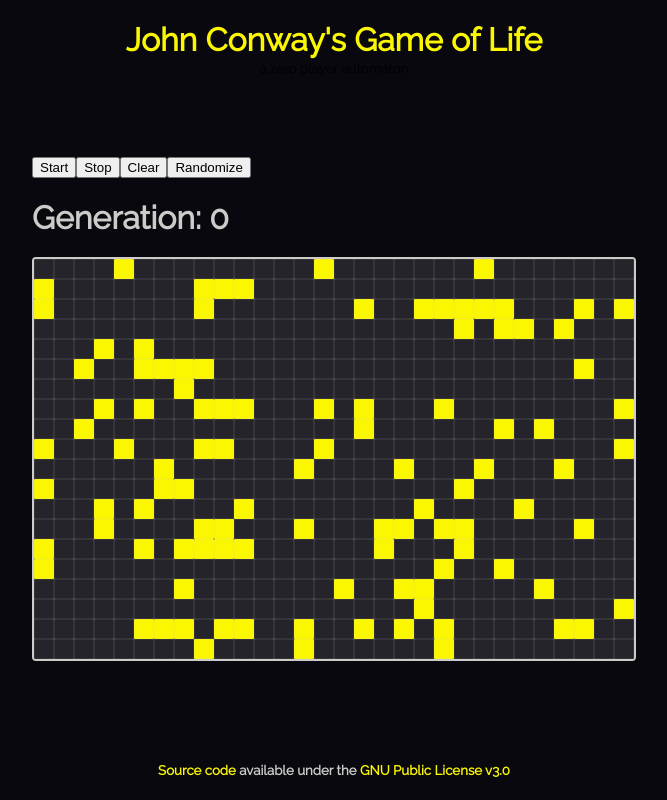
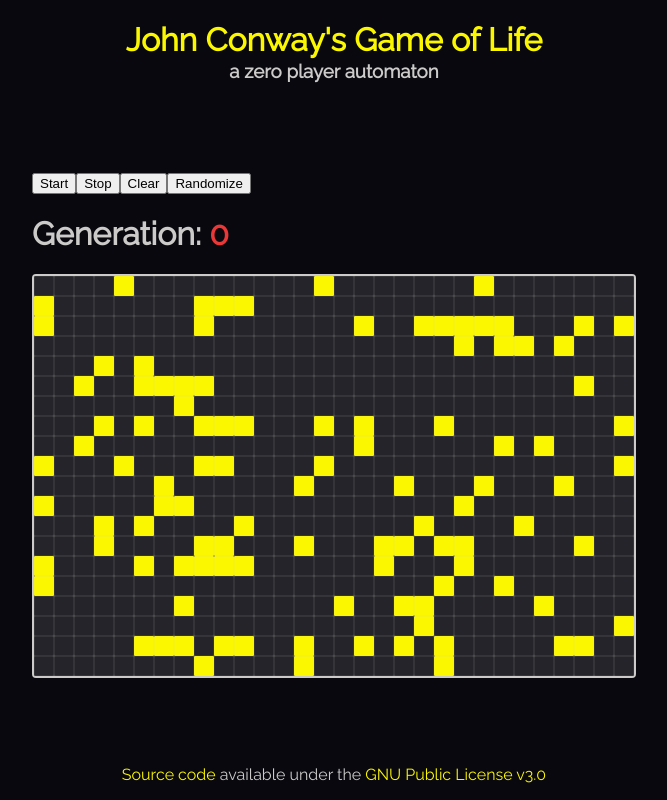
Before and after one commit to CharmedSatyr-freeCodeCamp/game_of_life, a React app: page / in a window 1280 px wide. Shown: the whole page, without its empty margins (306-973 px from the left). Built offline with nearby package versions, Linux system fonts and the light colour scheme.

Commit message:
element tweaks

```diff
--- a/src/components/Footer.js
+++ b/src/components/Footer.js
@@ -2,7 +2,7 @@ import React from 'react';
 
 const Footer = () => (
   <footer>
-    <h5>
+    <p>
       <a
         href="https://github.com/CharmedSatyr/game_of_life"
         rel="noopener noreferrer"
@@ -18,7 +18,7 @@ const Footer = () => (
       >
         GNU Public License v3.0
       </a>
-    </h5>
+    </p>
   </footer>
 );
 
--- a/src/components/Generations.js
+++ b/src/components/Generations.js
@@ -3,7 +3,9 @@ import PropTypes from 'prop-types';
 
 const Generations = ({ generation }) => (
   <div className="generations">
-    <h1>Generation: {generation}</h1>
+    <h1>
+      Generation: <span className="num">{generation}</span>
+    </h1>
   </div>
 );
 
--- a/src/components/Header.js
+++ b/src/components/Header.js
@@ -3,7 +3,7 @@ import React from 'react';
 const Header = () => (
   <header>
     <h1>John Conway's Game of Life</h1>
-    <small>a zero player automaton</small>
+    <h3>a zero player automaton</h3>
   </header>
 );
 
```
